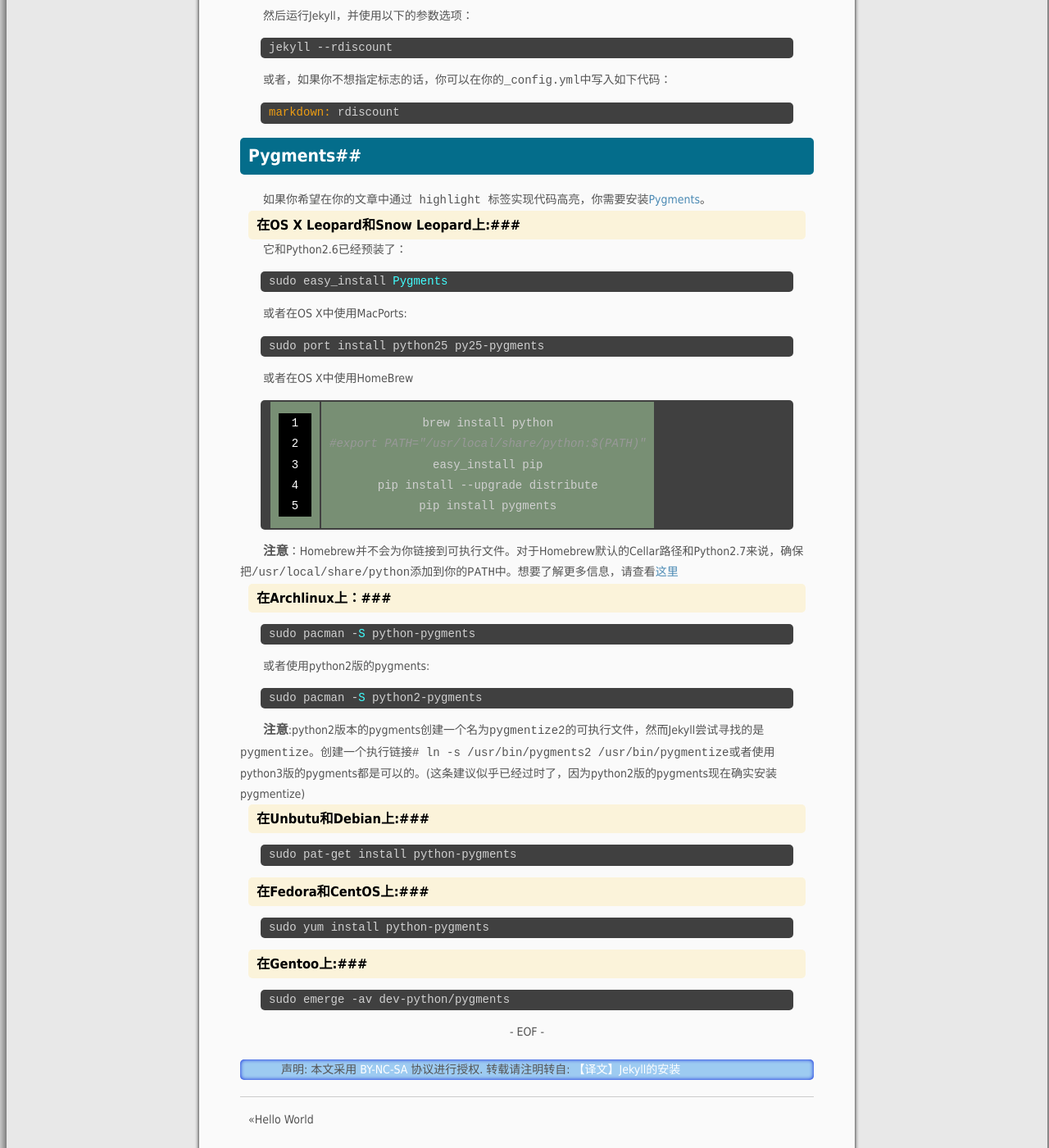
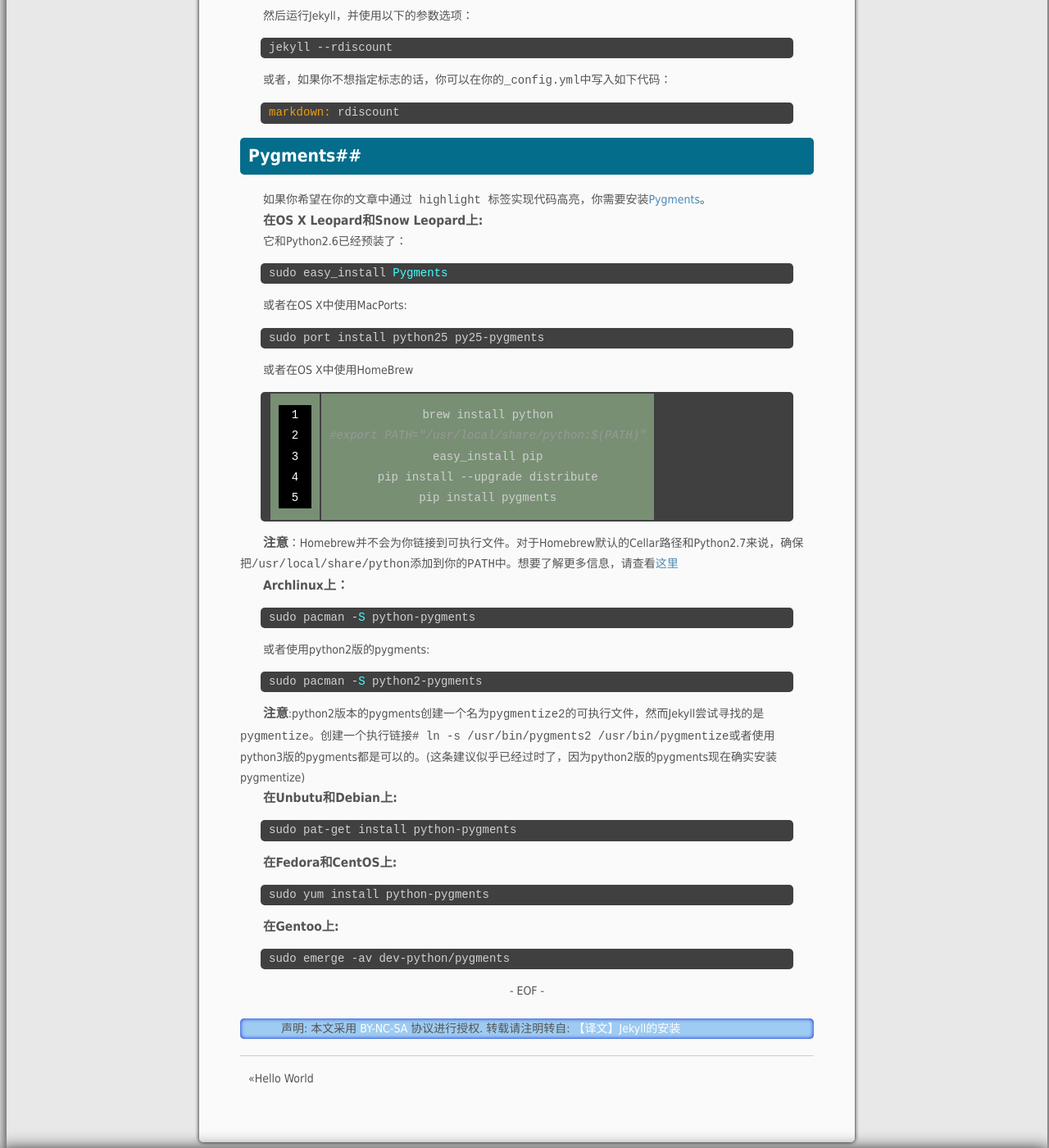
Before and after one commit to flyaway1217/flyaway1217.github.com, a Jekyll site: the page built from _posts/2012-11-26-Jekyll-Wiki-Install.markdown, in a window 1280 px wide and 1400 px high, scrolled down 1317 px. Shown: the whole window at 82% size. Built offline with Jekyll 4.4.1, drawn with Linux system fonts in a browser that asks for light colours.

Commit message:
Update a post

```diff
--- a/_posts/2012-11-26-Jekyll-Wiki-Install.markdown
+++ b/_posts/2012-11-26-Jekyll-Wiki-Install.markdown
@@ -78,7 +78,7 @@
 
 如果你希望在你的文章中通过` highlight `标签实现代码高亮，你需要安装[Pygments](http://pygments.org/)。
 
-###在OS X Leopard和Snow Leopard上:###
+**在OS X Leopard和Snow Leopard上:**
 
 它和Python2.6已经预装了：
 
@@ -103,7 +103,7 @@
 
 **注意**：Homebrew并不会为你链接到可执行文件。对于Homebrew默认的Cellar路径和Python2.7来说，确保把`/usr/local/share/python`添加到你的`PATH`中。想要了解更多信息，请查看[这里](https://github.com/mxcl/homebrew/wiki/Homebrew-and-Python)
 
-### 在Archlinux上：###
+**Archlinux上：**
 
 {% highlight ruby %}
 sudo pacman -S python-pygments
@@ -117,19 +117,19 @@
 
 **注意**:python2版本的pygments创建一个名为`pygmentize2`的可执行文件，然而Jekyll尝试寻找的是`pygmentize`。创建一个执行链接`# ln -s /usr/bin/pygments2 /usr/bin/pygmentize`或者使用python3版的pygments都是可以的。(这条建议似乎已经过时了，因为python2版的pygments现在确实安装pygmentize)
 
-### 在Unbutu和Debian上:###
+**在Unbutu和Debian上:**
 
 {% highlight ruby %}
 sudo pat-get install python-pygments
 {% endhighlight %}
 
-### 在Fedora和CentOS上:###
+**在Fedora和CentOS上:**
 
 {% highlight ruby %}
 sudo yum install python-pygments
 {% endhighlight %}
 
-### 在Gentoo上:###
+**在Gentoo上:**
 
 {% highlight ruby %}
 sudo emerge -av dev-python/pygments
```
